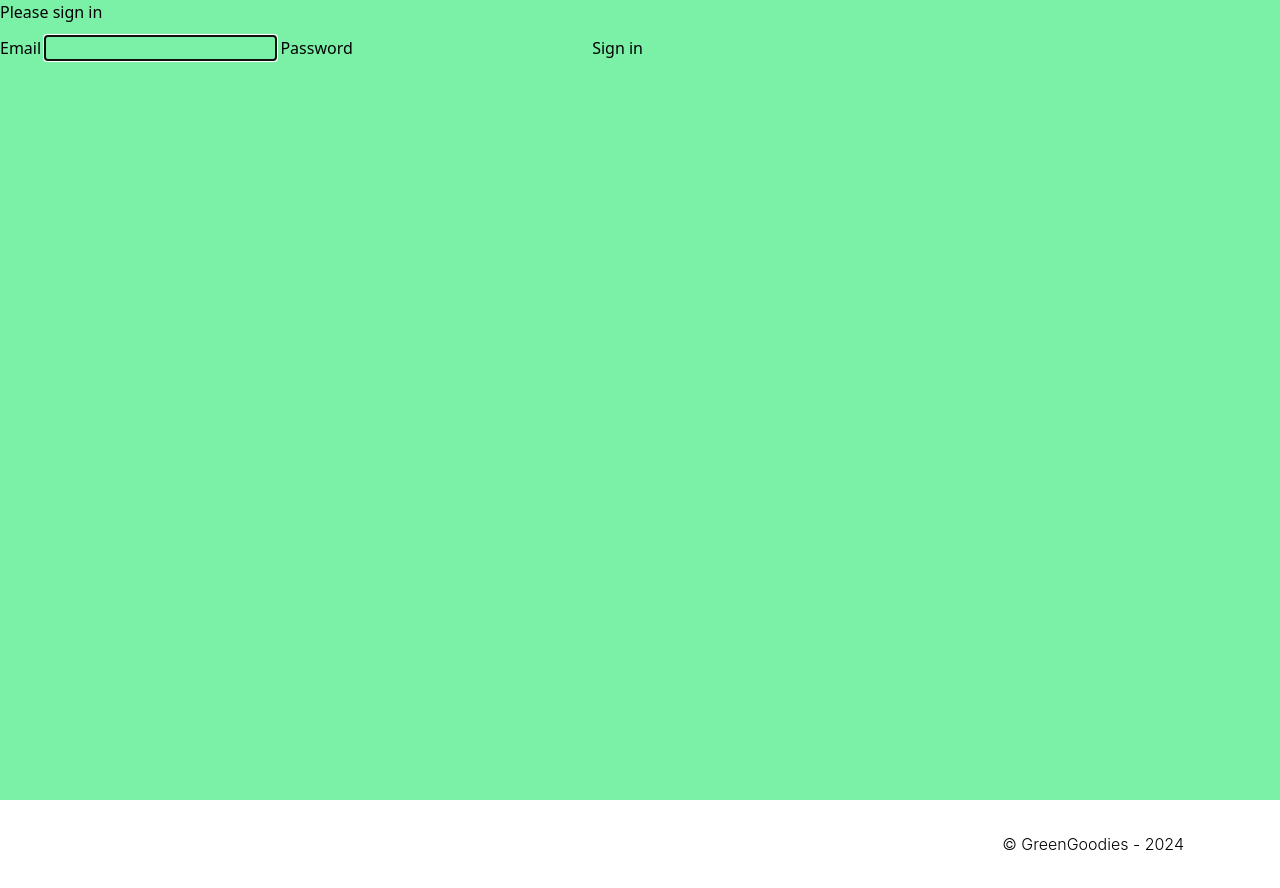
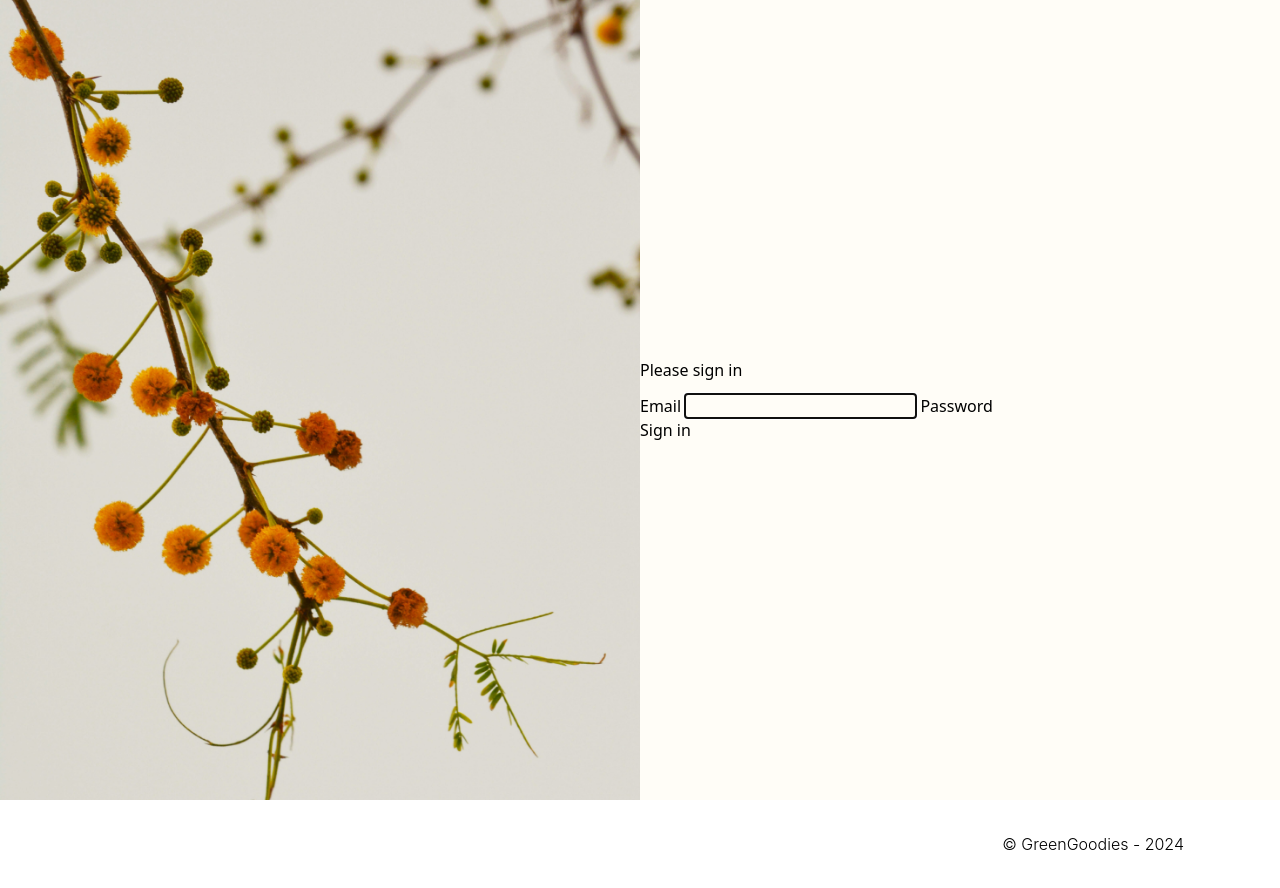
Before and after one commit to antoinelrk/GreenGoodies, a Symfony app: template templates/security/login.html.twig in a window 1280 px wide. Shown: the part 88-976 px from the top of the page. Run offline with Twig, Linux system fonts and the light colour scheme; the template is opened without the code that fills it, so the values that code supplies are empty; style sheets or scripts are compiled from the project's sources; some libraries are stand-ins or nearby versions.

Commit message:
Enhance registration and login pages with improved layout and error handling

```diff
--- a/templates/base.html.twig
+++ b/templates/base.html.twig
@@ -16,7 +16,7 @@
 <div id="app">
     {% include 'partials/header.html.twig' %}
 
-    <main class="flex flex-col bg-green-300 min-h-screen">
+    <main class="flex flex-col min-h-screen">
         {% block body %}{% endblock %}
     </main>
 
--- a/templates/security/login.html.twig
+++ b/templates/security/login.html.twig
@@ -3,6 +3,13 @@
 {% block title %}Log in!{% endblock %}
 
 {% block body %}
+<div class="flex max-h-screen overflow-hidden" style="background-color: #FFFDF7">
+    <div class="w-1/2">
+        <img class="object-cover" src="{{ asset('images/login.png') }}" alt="">
+    </div>
+
+    <div class="flex w-1/2 items-center justify-center">
+        <div class="flex flex-col">
             <form method="post">
                 {% if error %}
                     <div class="alert alert-danger">{{ error.messageKey|trans(error.messageData, 'security') }}</div>
@@ -35,4 +42,7 @@
                     Sign in
                 </button>
             </form>
+        </div>
+    </div>
+</div>
 {% endblock %}
```
Also changed, not shown: templates/registration/register.html.twig (+14 -2 lines), public/images/login.png (added), 1 other file. Lines whose indentation alone changed are shown as unchanged.
